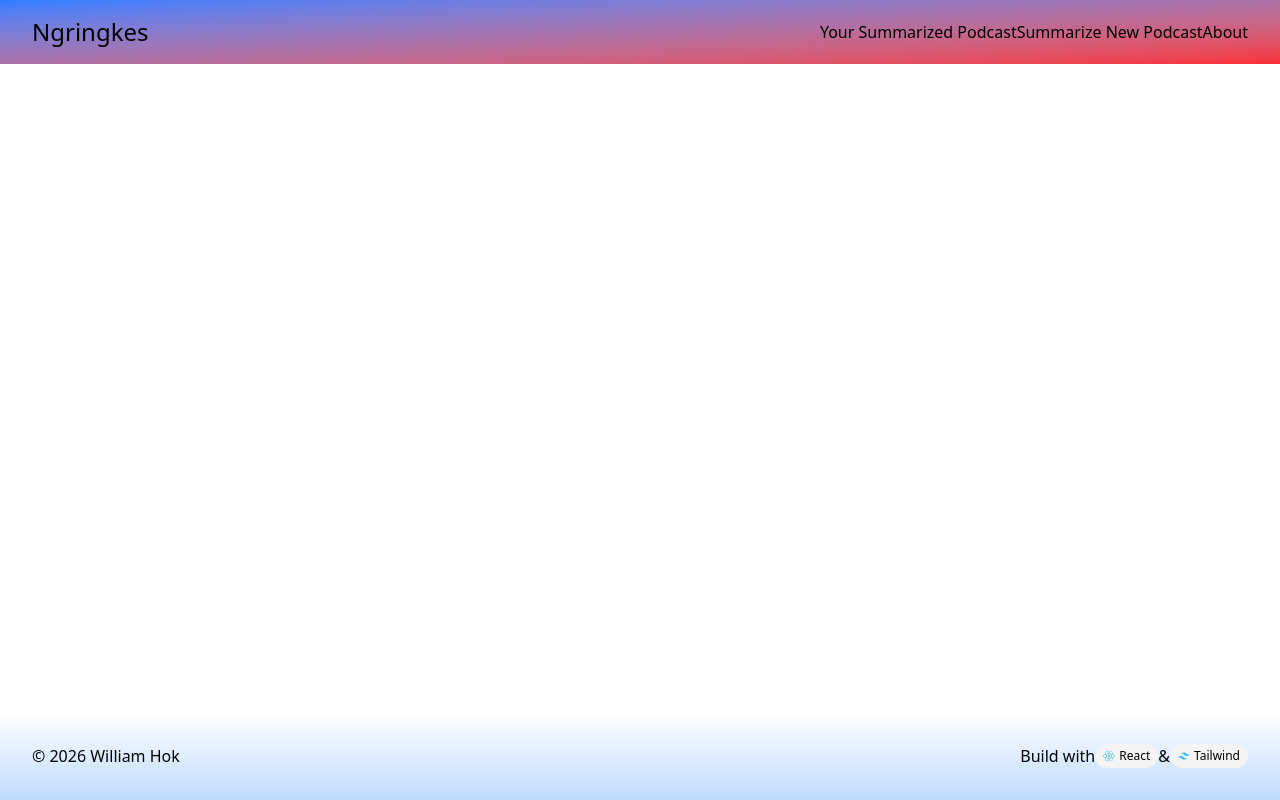
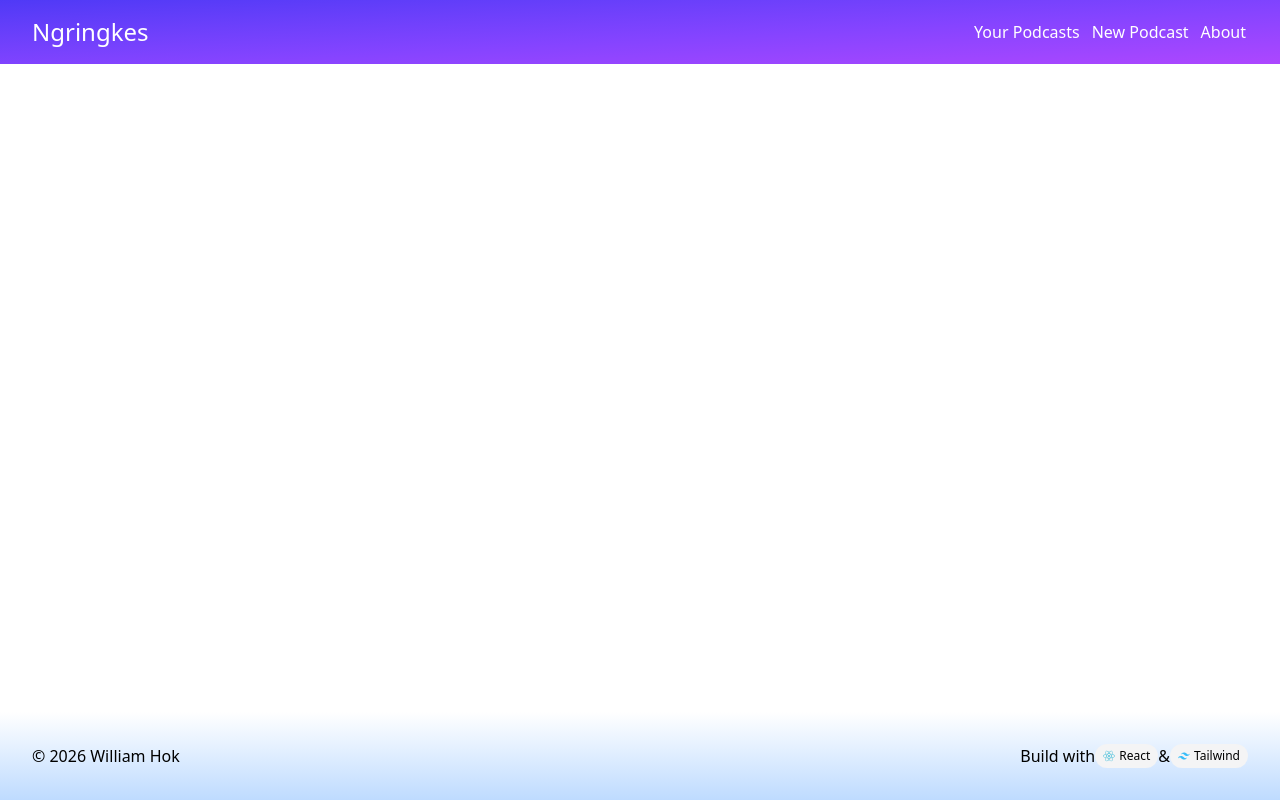
Before and after one commit to wonganjatan/ngringkes, a Next.js app: page / in a window 1280 px wide. Built offline with nearby package versions, Linux system fonts and the light colour scheme.

Commit message:
style(Header.tsx): imporve the header background color and add border style to the nav buttons

```diff
--- a/components/Header.tsx
+++ b/components/Header.tsx
@@ -2,15 +2,19 @@ import Link from "next/link";
 
 export default function Header() {
     return (
-        <section className="flex items-center justify-between px-8 py-4 bg-linear-to-br from-blue-500 to-red-500">
+        <section className="flex items-center justify-between px-8 py-4 bg-linear-to-br from-indigo-600 to-purple-500">
             <div>
-                <Link href="/" className="text-2xl">Ngringkes</Link>
+                <Link href="/" className="text-white text-2xl">Ngringkes</Link>
             </div>
-            <div className="flex">
-                <Link href="/podcasts">Your Summarized Podcast</Link>
-                <Link href="/podcasts/new">Summarize New Podcast</Link>
-                <Link href="/about">About</Link>
-            </div>
+            <nav className="flex items-center justify-center gap-2">
+                <Link href="/podcasts" className="flex flex-col text-white border-2 border-transparent hover:border-b-red-500 transition-colors duration-300">
+                    Your Podcasts
+                </Link>
+                <Link href="/podcasts/new" className="flex flex-col text-white border-2 border-transparent hover:border-b-yellow-500 transition-colors duration-300">
+                    New Podcast
+                </Link>
+                <Link href="/about" className="text-white border-2 border-transparent hover:border-b-green-500 transition-colors duration-300">About</Link>
+            </nav>
         </section>
     )
 }
```
